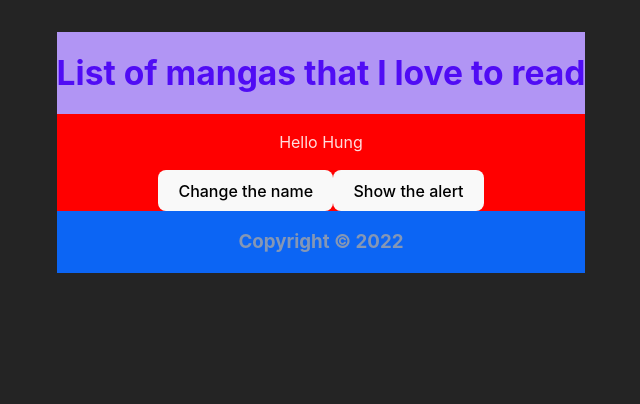
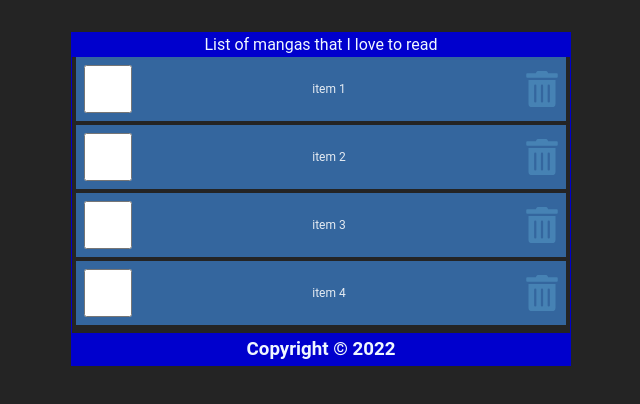
Before and after one commit to high400/my-wikia, a React (Vite) app: page / in a window 1280 px wide. Shown: the top 404 px of the page, without its empty margins (319-959 px from the left). Built offline with nearby package versions, Linux system fonts and the light colour scheme.

Commit message:
I will create another branch next time

```diff
--- a/package.json
+++ b/package.json
@@ -10,7 +10,8 @@
   },
   "dependencies": {
     "react": "^18.2.0",
-    "react-dom": "^18.2.0"
+    "react-dom": "^18.2.0",
+    "react-icons": "^4.6.0"
   },
   "devDependencies": {
     "@types/react": "^18.0.22",
--- a/src/App.css
+++ b/src/App.css
@@ -5,53 +5,122 @@
   text-align: center;
 }
 
+/* Universal code, mwa ha ha ha ha ha ha ha ha ha ha ha ha ha ha ha ha ha ha ha ha ha */
+* {
+  margin: 0;
+  padding: 0;
+  box-sizing: border-box;
+}
+
+html {
+  font-size: 22px;
+}
+
+/* Universal code, mwa ha ha ha ha ha ha ha ha ha ha ha ha ha ha ha ha ha ha ha ha ha */
+
 /* Anything that is inside of "App" will show up here */
 
 .App {
   display: flex;
   flex-direction: column;
-  text-align: center;
+  justify-content: center;
+  align-items: center;
+  height: 100%;
+  width: 100%;
+  max-width: 500px;
+  border: 1px solid mediumblue;
+  margin: auto;
 }
 
 /* this header is the replacement for "App" above. It is called "Header" file  */
-
-/* this header is the replacement for "App" above. It is called "Header" file  */
 /* This is within the "Header" file  */
-.logo {
-  height: 100%;
+.header {
   width: 100%;
-  will-change: filter;
+  padding: 0 0.25em;
+  background-color: mediumblue;
+  color: aliceblue;
+  justify-content: space-between;
   align-items: center;
+  text-align: center;
+}
+/* This is within the "Header" file  */
+/* What is within "GetNames" will show up here  */
+.container {
+  width: 100%;
+  display: flex;
+  flex-direction: column;
+  flex-grow: 1;
+  justify-content: center;
+  align-items: center;
+  overflow-y: auto;
+}
+ul {
+  width: 100%;
+  list-style: none;
+  padding: 0 0.25rem 0.25rem;
 }
 
-.logo:hover {
-  filter: drop-shadow(0 0 2em #61dafbaa);
-}
-/* This is within the "Header" file  */
-/* What is within "ClickBait" will show up here  */
-.card {
-  width: 100%;
-  height: 100%;
-  display: flex;
-  flex-direction: column;
-  flex-wrap: space-evenly;
+ul li::before {
+  content: "\200B";
 }
 
-/* What is within "ClickBait" will show up here  */
-/* What is within "GetNames" will show up here  */
-.container {
-  background-color: red;
+.item {
+  display: flex;
+  justify-content: flex-start;
+  align-items: center;
+  padding: 0.5rem 0 0.5rem 0.5rem;
+  margin: 0.25rem 0;
+  background-color: #34669e;
+}
+
+.item:first-child {
+  margin: 0;
+}
+
+.item input[type="checkbox"] {
   text-align: center;
+  width: 2.5rem;
+  width: 48px;
+  min-width: 48px;
+  height: 2.5rem;
+  height: 48px;
+  min-height: 48px;
+  cursor: pointer;
+  margin-right: 0.5rem;
+}
+
+.item input[type="checkbox"]:focus + label {
+  text-decoration: underline;
+}
+
+.item > label {
+  font-size: 0.75rem;
+  flex-grow: 1;
+}
+
+.item svg {
+  width: 48px;
+  min-width: 48px;
+  height: 36px;
+  font-size: 1rem;
+  color: steelblue;
+  cursor: pointer;
+}
+
+.item svg:focus,
+.item svg:hover {
+  color: red;
+  outline: none;
 }
 /* What is within "GetNames" will show up here  */
 /* What is within "Footer" will show up here  */
 .footer {
-  background-color: #0c65f4;
-  color: #8597b5;
-  justify-content: space-between;
-  text-align: center;
   width: 100%;
-  height: 100%;
+  padding: 0.25em;
+  background-color: mediumblue;
+  color: aliceblue;
+  display: grid;
+  place-content: center;
 }
 /* What is within "Footer" will show up here  */
 /* Common style for button  */
@@ -89,19 +158,18 @@ button:focus-visible {
 /* Common style for button  */
 /* Common style for body and h1  */
 body {
-  margin: 0 auto;
-  display: flex;
-  place-items: center;
-  flex-direction: row;
+  min-height: 100vh;
+  font-family: "Roboto", "Oxygen", "Ubuntu", "Cantarell", "Fira Sans",
+    "Droid Sans", "Helvetica Neue", sans-serif;
+  -webkit-font-smoothing: antialiased;
+  -moz-osx-font-smoothing: grayscale;
 }
 
 h1 {
   font-size: 2.1em;
   line-height: 1.1;
 }
-h2 {
-  text-align: center;
-}
+
 /* Common style for body and h1, h2  */
 
 /* Anything that is inside of "App" will show up here */
--- a/src/components/Footer.tsx
+++ b/src/components/Footer.tsx
@@ -15,7 +15,7 @@ const Footer = (props: Props) => {
   };
 
   return (
-    <div style={footerStyle}>
+    <div className="footer">
      <h3> Copyright &copy; {today.getFullYear()} </h3>
     </div>
   );
--- a/src/components/GetNames.tsx
+++ b/src/components/GetNames.tsx
@@ -1,30 +1,29 @@
 import React, { useState } from "react";
 import "../App.css";
+import {FaTrashAlt} from "react-icons/fa";
 
 type Props = {};
 
 const GetNames = (props: Props) => {
-  const [names, setNames] = useState("Hung");
-
-  const handleName = () => {
-    const names = ["Hung", "Hoang", "Minh", "Trang", "Hien", "Thuy Linh"];
-    const int = Math.floor(Math.random() * 6);
-    setNames(names[int]);
-  };
-
-  const handleClick = (e: any) => {
-    // alert(e.target.innerText);
-    alert ("Hah, you suckers. You clicked on it. It was a clickbait to bait you, mwa ha ha ha ha ha")
-  };
+  const [items, setItems] = useState([
+    { id: 1, checked: false, item: "item 1" },
+    { id: 2, checked: false, item: "item 2" },
+    { id: 3, checked: false, item: "item 3" },
+    { id: 4, checked: false, item: "item 4" }
+  ]);
 
   return (
     <>
       <div className="container">
-        <p>Hello {names}</p>
-        {/* The "handleName" function generates the name of each person within the array that I created         */}
-        <button onClick={handleName}>Change the name</button>
-        {/* When I click on this button, the name will change  */}
-        <button onClick={handleClick}>Show the alert</button>
+        <ul>
+         {items.map((item) => (
+          <li key={item.id} className="item">
+            <input type="checkbox" />
+            <label>{item.item}</label>
+            <FaTrashAlt role="button" tabIndex="0" />
+          </li>
+         ))}
+        </ul>
       </div>
     </>
   );
--- a/src/components/Header.tsx
+++ b/src/components/Header.tsx
@@ -10,12 +10,13 @@ const Header = (props: Props) => {
     width: "100%",
     height: "100%",
     justifyContent: "space-between",
-    textAlign: "center" as const
+    textAlign: "center" as const,
+    fontSize: "20px",
   };
 
   return (
-    <div style={headerStyle}>
-      <h1>List of mangas that I love to read</h1>
+    <div className="header">
+      List of mangas that I love to read
     </div>
   );
 };
```
Also changed, not shown: 1 other file (tests, documents, lock files or other folders).
